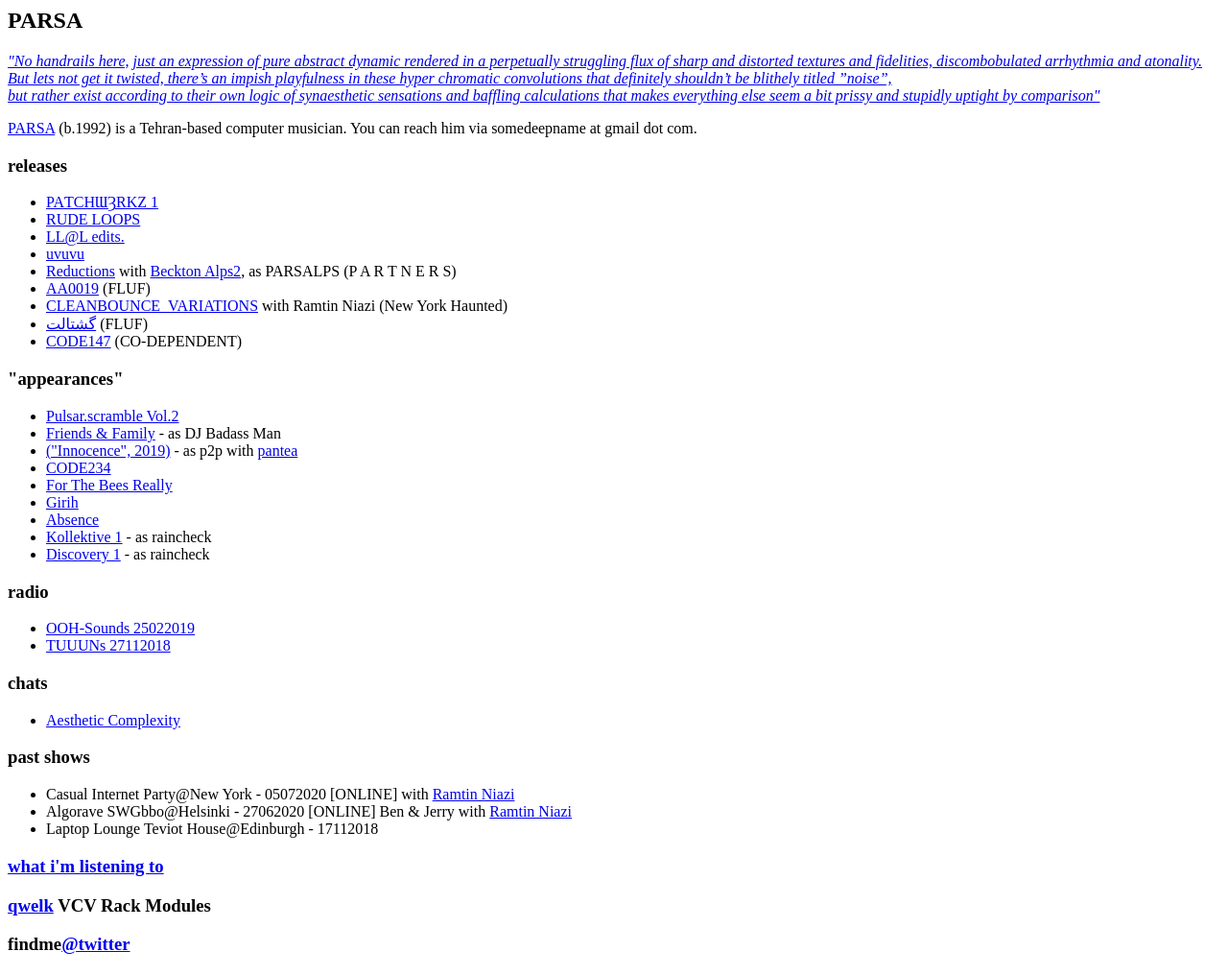
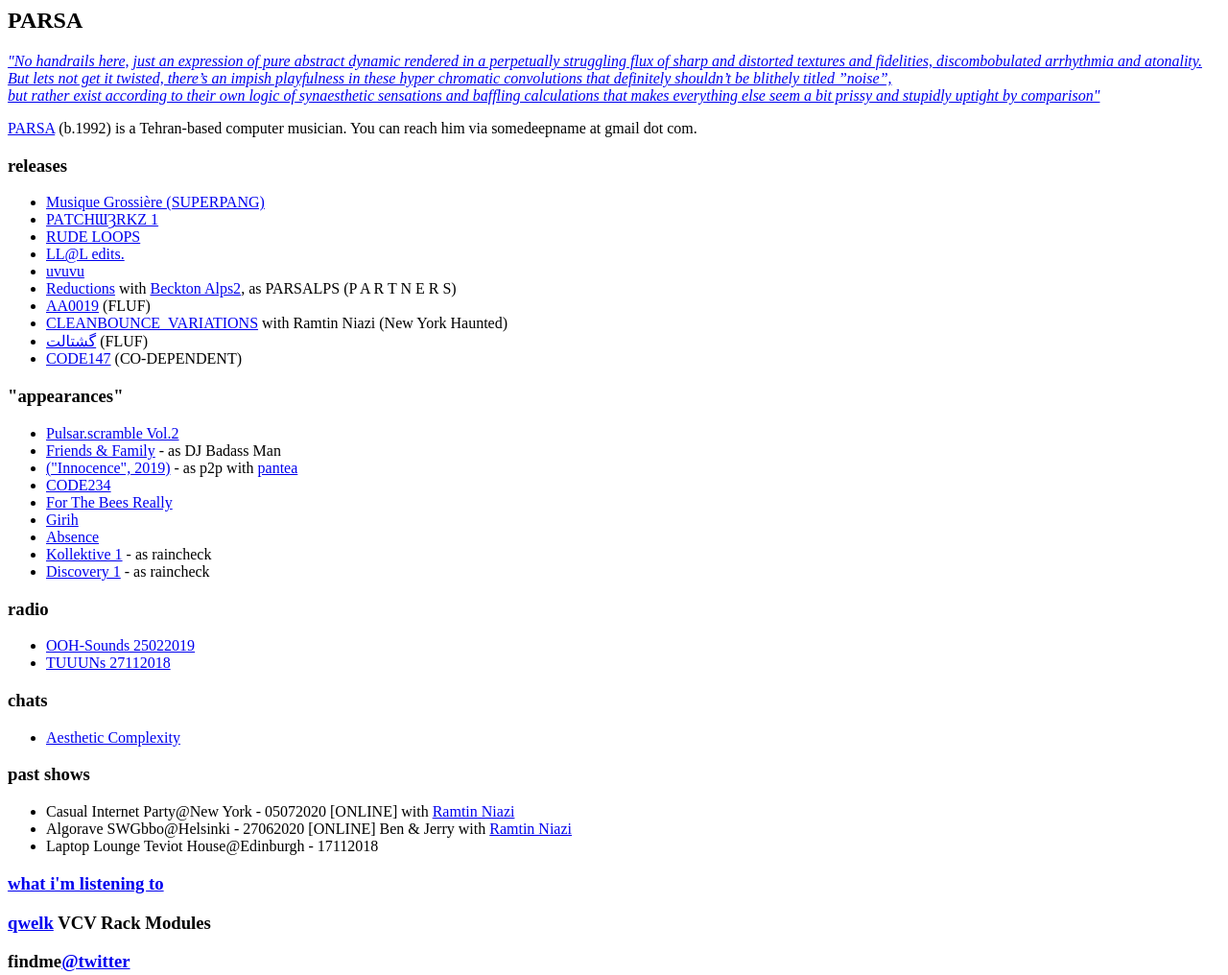
Before and after one commit to raincheque/raincheque.github.io, a plain HTML site: page index.html in a window 1280 px wide. Shown: the whole page at 96% size. Drawn offline with Linux system fonts and the light colour scheme.

Commit message:
Musique Grossiere

```diff
--- a/index.html
+++ b/index.html
@@ -12,6 +12,7 @@
 <body>
 <h3>releases</h3>
 <ul>
+  <li><a href="https://superpang.bandcamp.com/album/musique-grossi-re">Musique Grossière (SUPERPANG)</a></li>
   <li><a href="https://parsa.bandcamp.com/album/pa-ch-rkz-1">PAƬCHƜȜRKZ 1</a></li>
   <li><a href="https://parsa.bandcamp.com/album/rude-loops">RUDE LOOPS</a></li>
   <li><a href="https://parsa.bandcamp.com/album/l-ll-edits">LL@L edits.</a></li>
```
